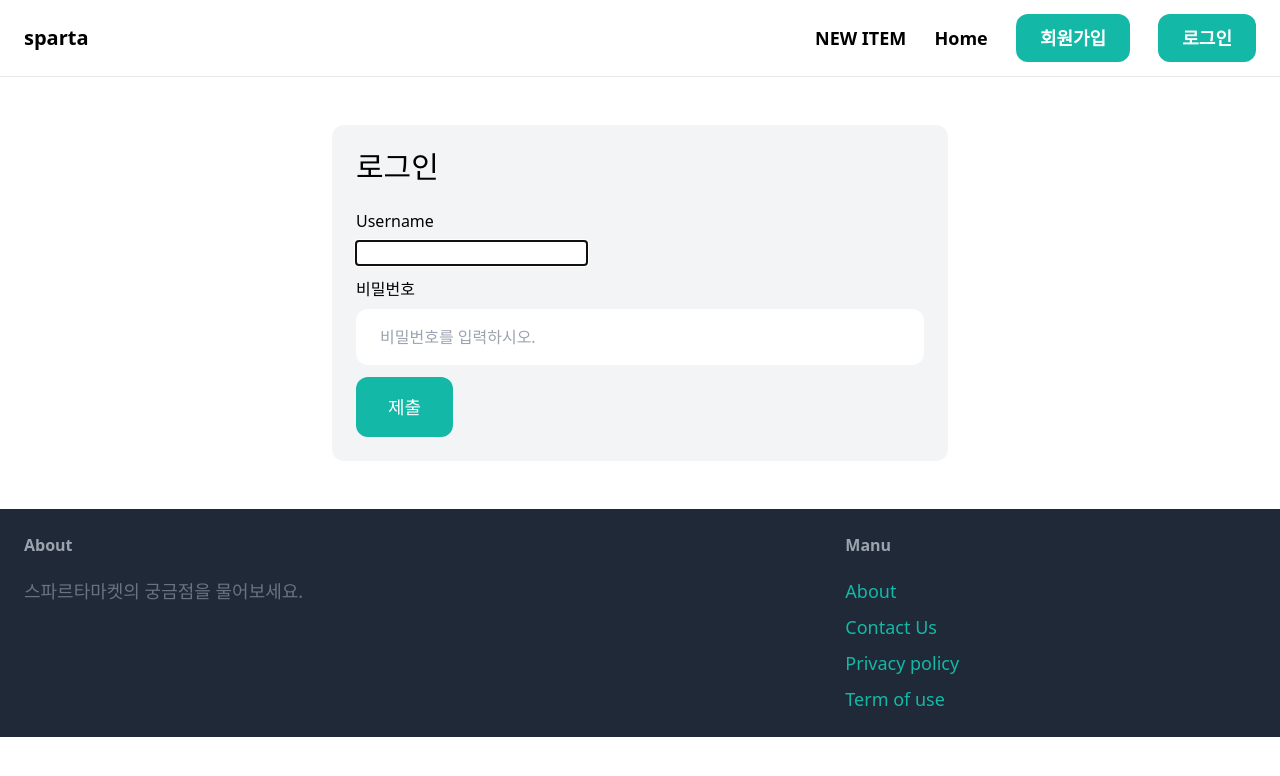
After one commit to alstj0606/spartamarketplace, a Django app: page /login/ in a window 1280 px wide. The commit adds this page. Shown: the top 776 px of the page. Run offline with Django 5.2, Linux system fonts and the light colour scheme; some libraries are stand-ins or nearby versions.

Commit message:
loging in

```diff
--- a/marketplace/core/forms.py
+++ b/marketplace/core/forms.py
@@ -1,6 +1,17 @@
 from django import forms
-from django.contrib.auth.forms import UserCreationForm
+from django.contrib.auth.forms import UserCreationForm, AuthenticationForm
 from django.contrib.auth.models import User
+
+class LoginForm(AuthenticationForm):
+    email = forms.CharField(widget=forms.EmailInput(attrs={
+        'placeholder': 'Your email address',
+        'class': 'w-full py-4 px-6 rounded-xl',
+    }))
+
+    password = forms.CharField(widget=forms.PasswordInput(attrs={
+        'placeholder': '비밀번호를 입력하시오.',
+        'class': 'w-full py-4 px-6 rounded-xl',
+    }))
 
 class SignupForm(UserCreationForm):
     username = forms.CharField(widget=forms.TextInput(attrs={
--- a/marketplace/core/templates/core/base.html
+++ b/marketplace/core/templates/core/base.html
@@ -17,8 +17,13 @@
             <a href="#" class="text-lg font-semibold hover:text-gray-500">NEW ITEM</a>
             <a href="#" class="text-lg font-semibold hover:text-gray-500">Home</a>
 
+            {% if request.user.is_authenticated %}
+            <a href="#" class="px-6 py-3 text-lg font-semibold bg-teal-500 text-white rounded-xl hover:bg-teal-700">받은 편지함</a>
+            <a href="#" class="px-6 py-3 text-lg font-semibold bg-teal-500 text-white rounded-xl hover:bg-teal-700">대시보드</a>
+            {% else %}
             <a href="{% url 'core:signup' %}" class="px-6 py-3 text-lg font-semibold bg-teal-500 text-white rounded-xl hover:bg-teal-700">회원가입</a>
-            <a href="#" class="px-6 py-3 text-lg font-semibold bg-teal-500 text-white rounded-xl hover:bg-teal-700">로그인</a>
+            <a href="{% url 'core:login' %}" class="px-6 py-3 text-lg font-semibold bg-teal-500 text-white rounded-xl hover:bg-teal-700">로그인</a>
+            {% endif %}
         </div>
     </nav>
     <div class="px-6 py-6">
--- /dev/null
+++ b/marketplace/core/templates/core/login.html
@@ -0,0 +1,36 @@
+{% extends 'core/base.html' %}
+
+{% block title %}Log in{% endblock %}
+
+{% block content %}
+<div class="w-1/2 my-6 mx-auto p-6 bg-gray-100 rounded-xl">
+    <h1 class="mb-6 text-3xl">로그인</h1>
+
+    <form method="post" action=".">
+        {% csrf_token %}
+
+        <div class="mb-3">
+            <label class="inline-block mb-2">Username</label><br>
+            {{ form.username }}
+        </div>
+
+
+        <div class="mb-3">
+            <label class="inline-block mb-2">비밀번호</label><br>
+            {{ form.password }}
+        </div>
+
+        {% if form.errors or form.non_field_errors %}
+            <div class="mb-3 p-6 bg-red-100 rounded-xl">
+                {% for field in form %}
+                    {{ field.errors }}
+                {% endfor %}
+
+                {{ form.non_field_errors }}
+            </div>
+        {% endif %}
+
+        <button class="py-4 px-8 text-lg bg-teal-500 hover:bg-teal-700 rounded-xl text-white">제출</button>
+    </form>
+</div>
+{% endblock %}
--- a/marketplace/core/urls.py
+++ b/marketplace/core/urls.py
@@ -1,6 +1,8 @@
+from django.contrib.auth import views as auto_views
 from django.urls import path
 
 from . import views
+from .forms import LoginForm
 
 app_name = 'core'
 
@@ -8,4 +10,5 @@ urlpatterns = [
     path('', views.index, name='index'),
     path('contact/', views.contact, name='contact'),
     path('signup/', views.signup, name='signup'),
+    path('login/', auto_views.LoginView.as_view(template_name='core/login.html', authentication_form=LoginForm), name='login'),
 ]
--- a/marketplace/marketplace/settings.py
+++ b/marketplace/marketplace/settings.py
@@ -26,6 +26,10 @@ SECRET_KEY = 'django-insecure-w55)wz@tvai@s!!r(2ud11l2vl2iv)h96x_uvpqia^m(+*yd4+
 DEBUG = True
 
 ALLOWED_HOSTS = []
+
+LOGIN_URL = '/login/'
+LOGIN_REDIRECT_URL = '/'
+LOGOUT_REDIRECT_URL = '/'
 
 
 # Application definition
```
Also changed, not shown: marketplace/core/views.py (+1 -6 lines).
